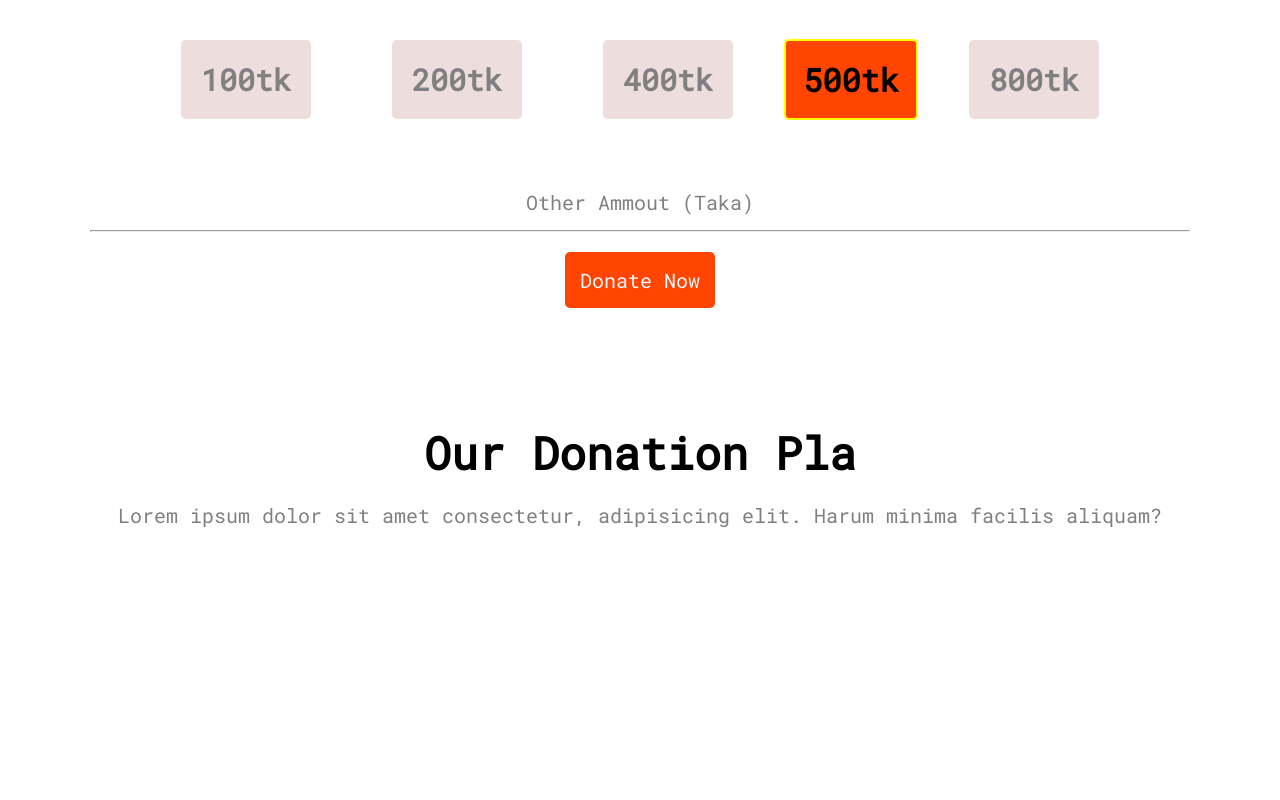
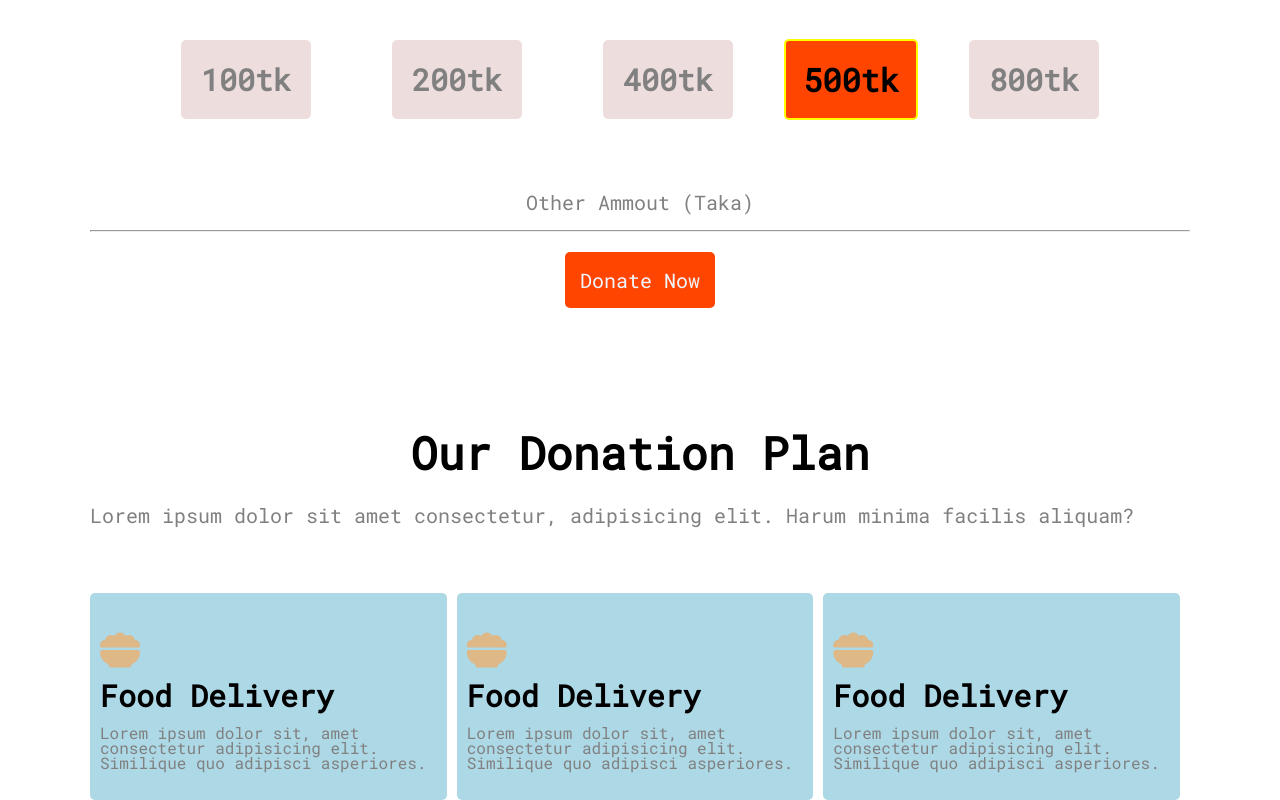
Before and after one commit to trtonmoy/practice-project, a plain HTML site: page index.html in a window 1280 px wide. Shown: the part 997-1797 px from the top of the page. Before the commit the page ends 1590 px from the top, so only its background shows below. Drawn offline with Linux system fonts and the light colour scheme.

Commit message:
modified

```diff
--- a/index.html
+++ b/index.html
@@ -6,6 +6,7 @@
     <meta name="viewport" content="width=device-width, initial-scale=1.0">
     <title>practice project</title>
     <link rel="preconnect" href="https://fonts.googleapis.com"><link rel="preconnect" href="https://fonts.gstatic.com" crossorigin><link href="https://fonts.googleapis.com/css2?family=Open+Sans&family=Roboto+Mono&display=swap" rel="stylesheet">
+    <link rel="stylesheet" href="https://cdnjs.cloudflare.com/ajax/libs/font-awesome/6.2.1/css/all.min.css">
     <link rel="stylesheet" href="style.css">
 </head>
 <body>
@@ -58,7 +59,7 @@
 
                     <div class="donation-plan">
                         <h1>
-                            Our Donation Pla
+                            Our Donation Plan
                         </h1>
                         <p>
                             Lorem ipsum dolor sit amet consectetur, adipisicing elit. Harum minima facilis aliquam?
@@ -67,6 +68,37 @@
                     </div>
 
 
+
+
+
+
+                </div>
+
+                <div class="delivery-plan">
+                    <div class="plannig-content">
+                        <div class="food">
+                            <span><i class="fa-solid fa-bowl-food"></i></span>
+                            <h2>
+                                Food Delivery
+                            </h2>
+                            <p>Lorem ipsum dolor sit, amet consectetur adipisicing elit. Similique quo adipisci asperiores.</p>
+                        </div>
+                        <div class="food">
+                            <span><i class="fa-solid fa-bowl-food"></i></span>
+                            <h2>
+                                Food Delivery
+                            </h2>
+                            <p>Lorem ipsum dolor sit, amet consectetur adipisicing elit. Similique quo adipisci asperiores.</p>
+                        </div>
+                        <div class="food">
+                            <span><i class="fa-solid fa-bowl-food"></i></span>
+                            <h2>
+                                Food Delivery
+                            </h2>
+                            <p>Lorem ipsum dolor sit, amet consectetur adipisicing elit. Similique quo adipisci asperiores.</p>
+                        </div>
+
+                    </div>
                 </div>
 
             </section>
--- a/style.css
+++ b/style.css
@@ -95,5 +95,38 @@ hr{
 
 .donation-plan p{
     color: gray;
+    text-align: left;
 
 }
+
+.delivery-plan{
+    max-width: 1100px;
+    margin: 0 auto;
+}
+
+.plannig-content{
+    display: flex;
+
+}
+
+.plannig-content span{
+    font-size: 40px;
+    color: burlywood;
+    padding-bottom: 20px;
+}
+.plannig-content h2{
+    font-size: 30px;
+    padding-bottom: 10px;
+}
+.plannig-content p{
+    color: gray;
+    line-height: 15px;
+
+}
+
+.food{
+    margin-right: 10px;
+    padding: 30px 10px;
+    background-color:lightblue;
+    border-radius: 5px;
+}
```
